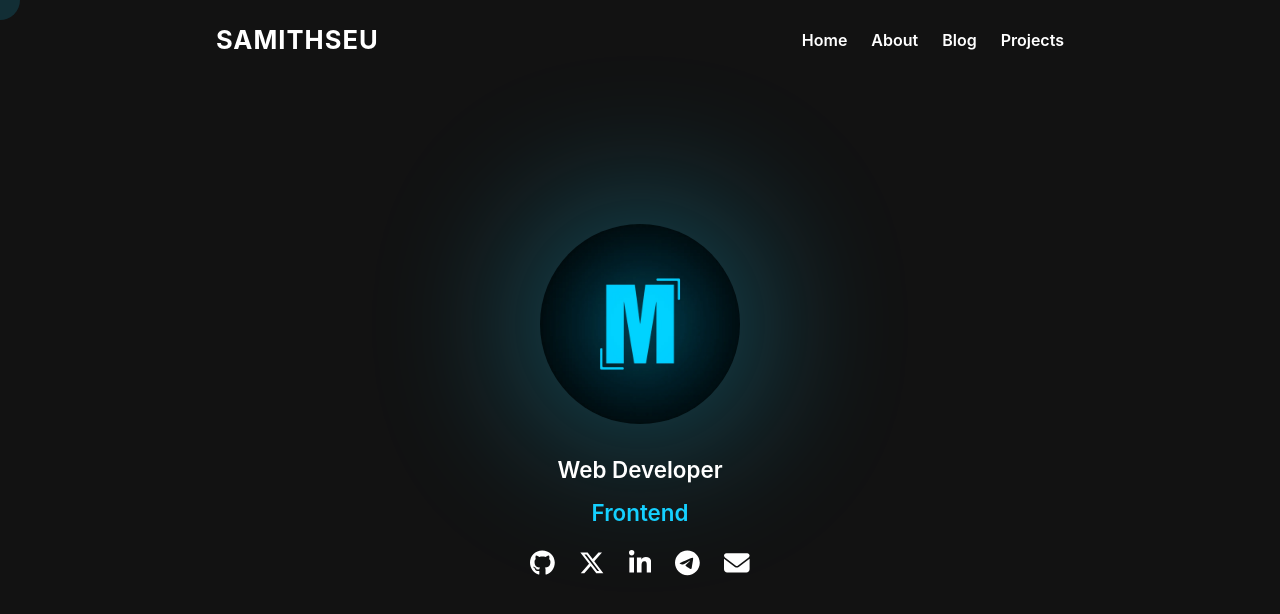
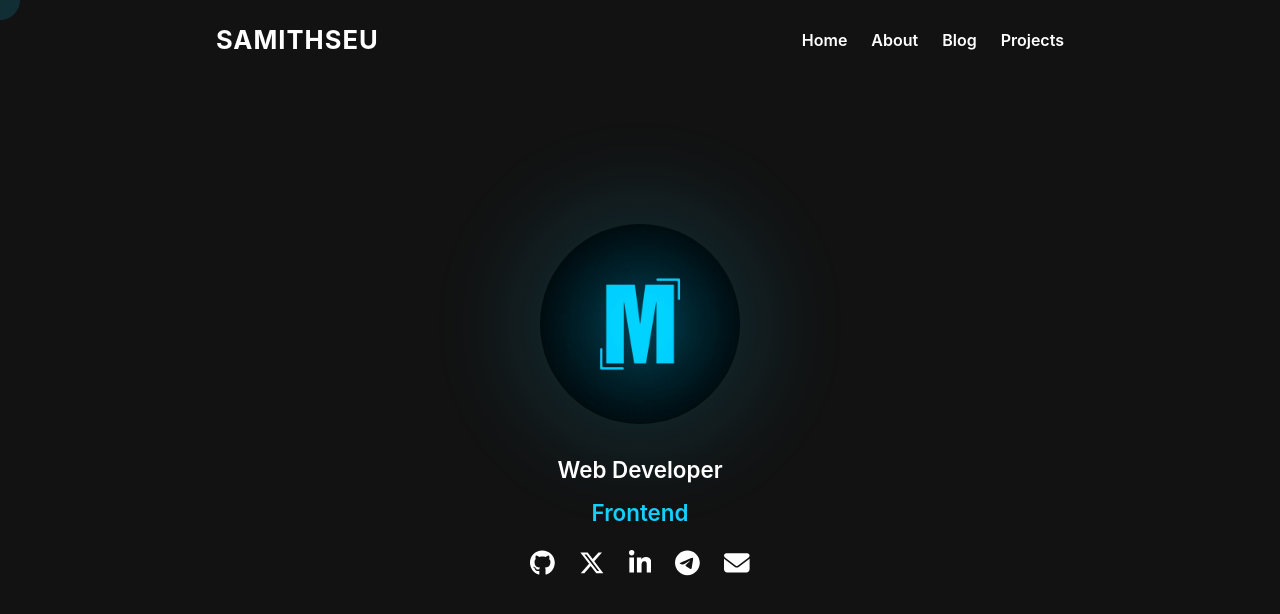
Before and after one commit to samithseu/website, a React (Vite) app: page / in a window 1280 px wide. Shown: the top 614 px of the page. Built offline with nearby package versions, Linux system fonts and the light colour scheme.

Commit message:
improving color contrast

```diff
--- a/src/index.css
+++ b/src/index.css
@@ -237,8 +237,8 @@ video {
       inset: -1rem;
       background-color: var(--blue);
       border-radius: 50%;
-      opacity: 35%;
-      filter: blur(5rem);
+      opacity: 15%;
+      filter: blur(3.2rem);
     }
 
     & img {
```
